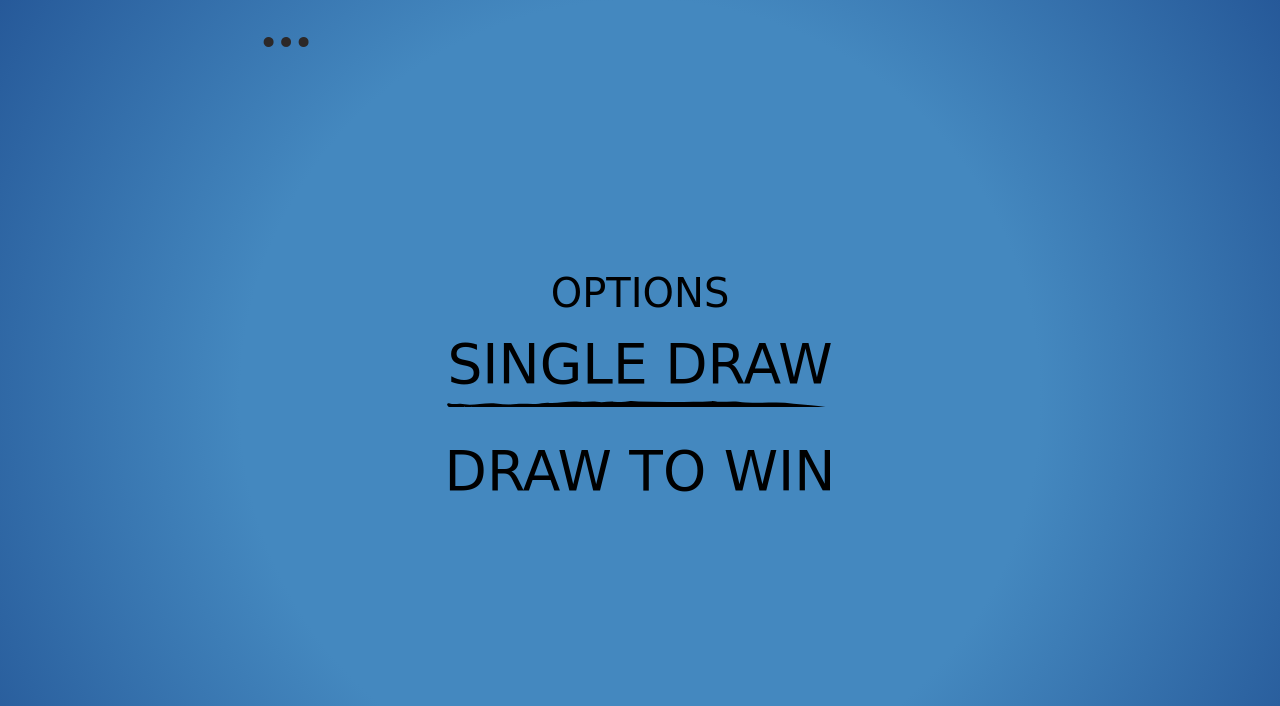
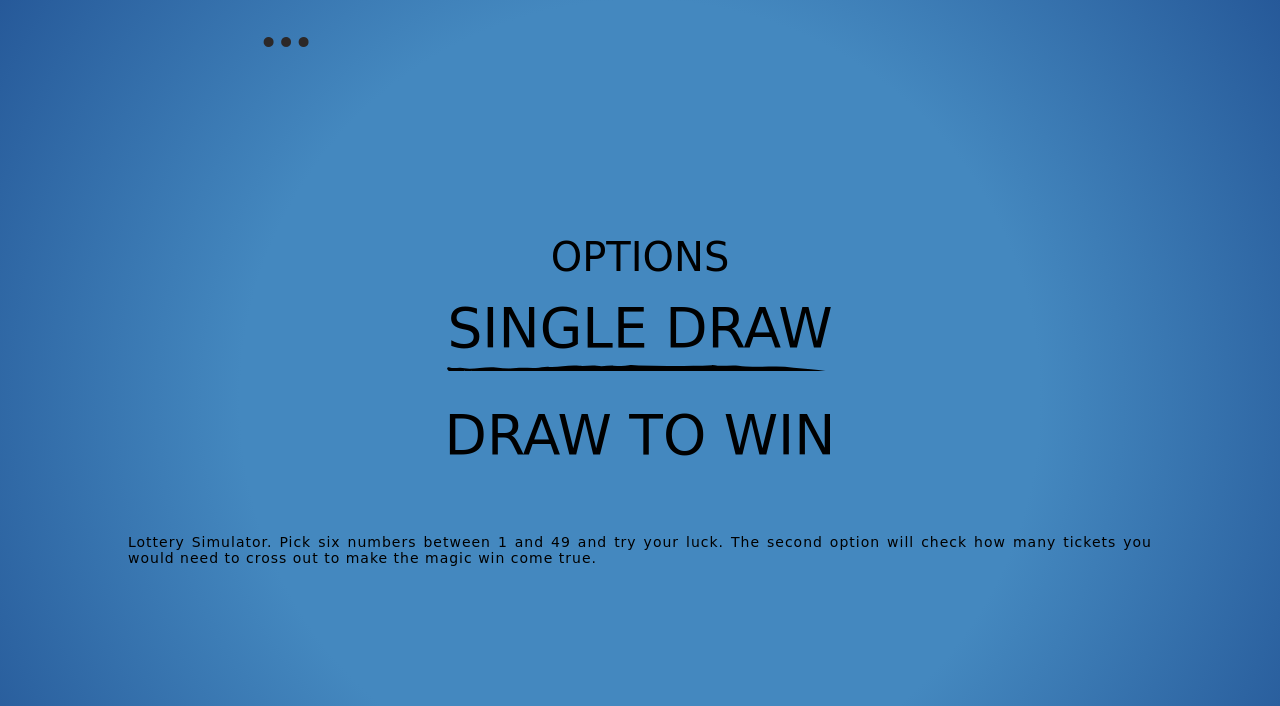
Before and after one commit to qntek/lottery, a plain HTML site: page index.html in a window 1280 px wide. Shown: the top 706 px of the page. Drawn offline with nearby package versions, Linux system fonts and the light colour scheme; a web font is replaced by a local one.

Commit message:
Add info note on options page.

```diff
--- a/index.html
+++ b/index.html
@@ -216,12 +216,15 @@
                         class="nav__box_option-btn" id="opt_2">DRAW TO WIN</p>
                     <div class="nav__box_option_underline_box">
                         <img src="./img/svg/underline.svg" alt="" class="nav__box_option_underline">
+                    </div>
+                </div>
 
-                    </div>
-
-                </div>
             </div>
-
+            <div class="nav__box_info-text">
+                <p>Lottery Simulator. Pick six numbers between 1 and 49 and try your luck.
+                    The second option will check how many tickets you would need to cross out to make the magic win come
+                    true.</p>
+            </div>
         </div>
     </nav>
     <!-- // INFO WINDOW  // INFO WINDOW // INFO WINDOW  -->
@@ -236,6 +239,6 @@
     </div>
     </div>
     </div>
-<div style="display: flex "></div>
+    <div style="display: flex "></div>
 </body>
 </html>
--- a/sass/style.scss
+++ b/sass/style.scss
@@ -153,6 +153,7 @@ footer {
 	flex-direction: column;
 	align-items: center;
 	justify-content: center;
+	justify-self: stretch;
 	position: absolute;
 	top: 0;
 	left: 0;
@@ -171,6 +172,7 @@ footer {
 	}
 	&_option {
 		-webkit-tap-highlight-color: transparent;
+		position: relative;
 		display: flex;
 		flex-direction: column;
 		min-width: 250px;
@@ -202,6 +204,15 @@ footer {
 		margin-top: 0;
 		padding-top: 5px;
 		display: none;
+	}
+	&_info-text {
+		min-width: 250px;
+		max-width: 80%;
+		margin-top: 5vh;
+		justify-self: end;
+		text-align: justify;
+		font-size: 1.4rem;
+		letter-spacing: 1px;
 	}
 }
 .nav__active {
@@ -263,7 +274,7 @@ footer {
 		background-color: rgb(150, 16, 16);
 	}
 	&_visible {
-		animation: showInfo .3s forwards;
+		animation: showInfo 0.3s forwards;
 	}
 	&_text {
 		display: flex;
@@ -300,7 +311,6 @@ footer {
 		.span-red {
 			color: $span-red;
 		}
-
 	}
 	&_statistic-paragraph {
 		font-size: 130%;
```
Also changed, not shown: css/style.css, 1 other file.
